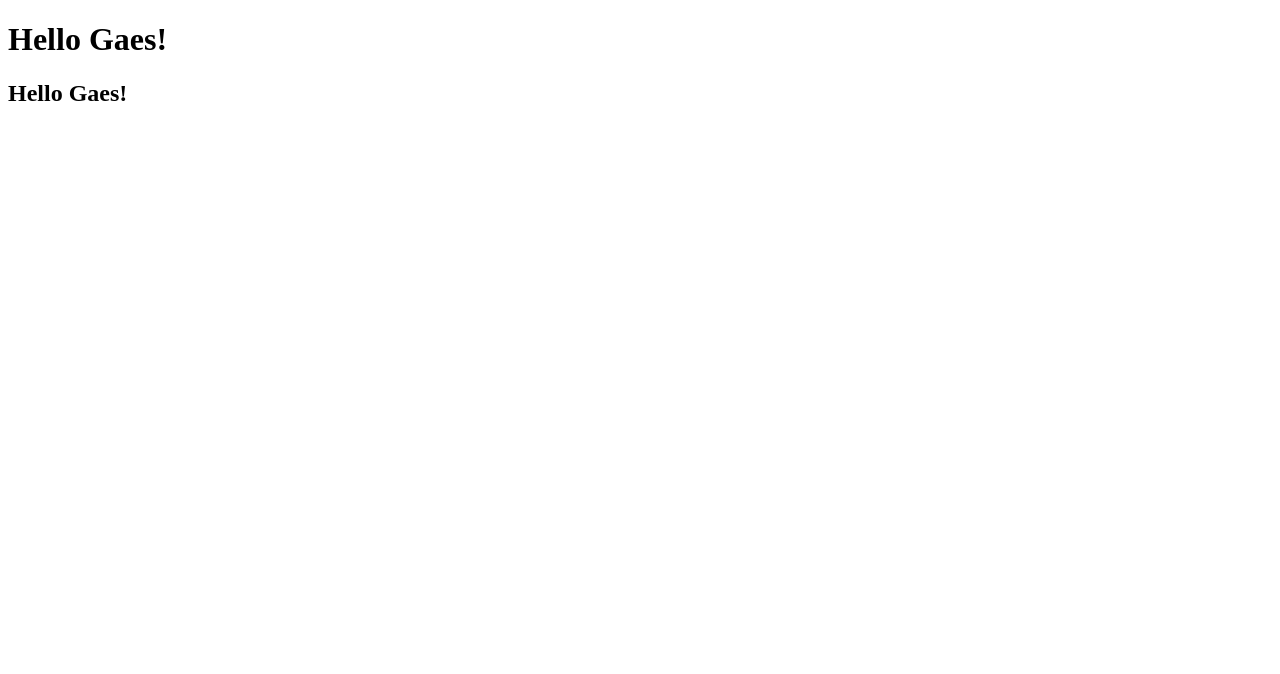
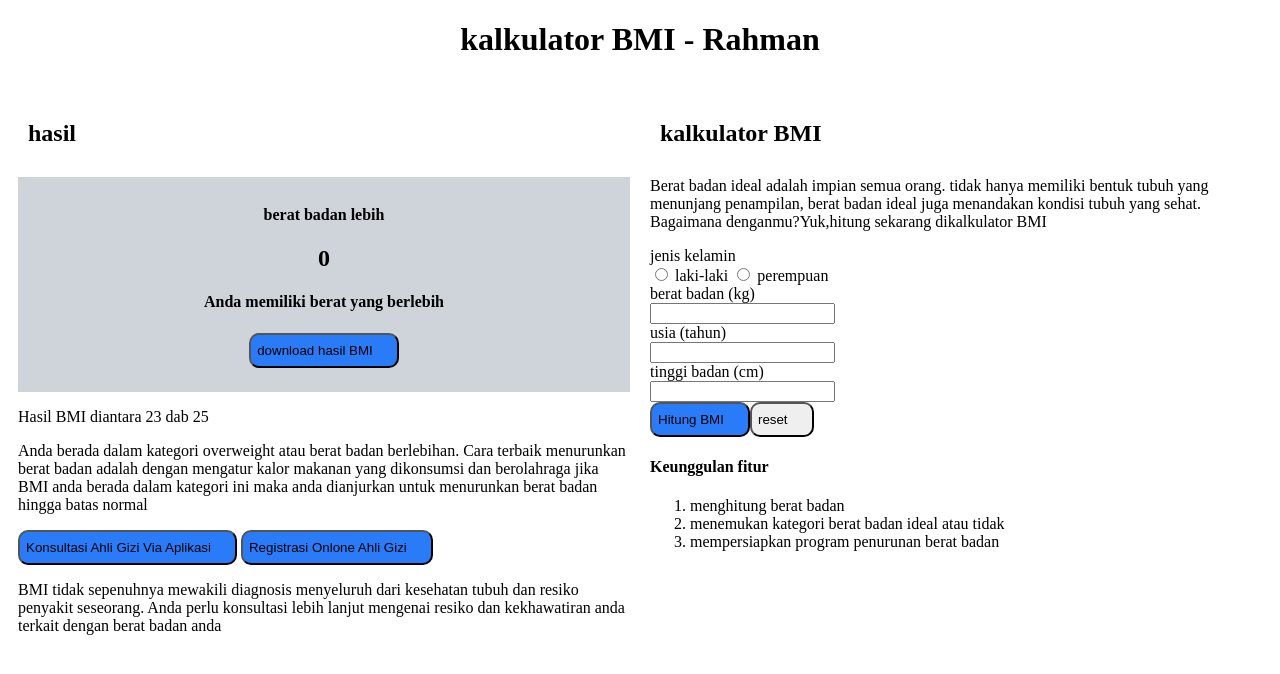
Before and after one commit to revou-fundamental-course/4-mar-24-RahmanibnuBambu, a plain HTML site: page index.html in a window 1280 px wide. Drawn offline with Linux system fonts and the light colour scheme.

Commit message:
on process

```diff
--- a/index.html
+++ b/index.html
@@ -1,12 +1,69 @@
 <!DOCTYPE html>
 <html>
 <head>
-<title>kalkulator BMi</title>
+<title>kalkulator BMI RIB</title>
+<link rel="stylesheet" href="style.css">
 </head>
   <body>
     <header>
-        <h1>Hello Gaes!</h1>
+        <h1>kalkulator BMI - Rahman</h1>
     </header>
-    <h2>Hello Gaes!</h2>
+    <main>
+    <div class="main-container">
+
+        <!-- Form Display -->
+        <div class="RIB-item">
+            <h2>hasil</h2>
+            <section class="RIB-result">
+                <h4>berat badan lebih</h4>
+                <h1>0</h1>
+                <h4>Anda memiliki berat yang berlebih</h4>
+                <button type="button" id="kalkulator-button">download hasil BMI</button>
+            </section>
+            <p>Hasil BMI diantara 23 dab 25</p>
+            <p> Anda berada dalam kategori overweight atau berat badan berlebihan.
+                Cara terbaik menurunkan berat badan adalah dengan mengatur kalor makanan yang dikonsumsi dan berolahraga
+                jika BMI anda berada dalam kategori ini maka anda dianjurkan untuk menurunkan berat badan hingga batas normal</p>
+                <button type="button"id="kalkulator-button">Konsultasi Ahli Gizi Via Aplikasi</button>
+                <button type="button"id="kalkulator-button">Registrasi Onlone Ahli Gizi</button>
+                <p>BMI tidak sepenuhnya mewakili diagnosis menyeluruh dari kesehatan tubuh dan resiko penyakit seseorang. Anda perlu konsultasi lebih lanjut mengenai resiko dan kekhawatiran anda terkait dengan berat badan anda</p>
+        </div>
+
+        <div class="RIB-item">
+            <h2>kalkulator BMI</h2>
+            <p>Berat badan ideal adalah impian semua orang. tidak hanya memiliki bentuk tubuh yang menunjang penampilan, berat badan ideal juga menandakan kondisi tubuh yang sehat. Bagaimana denganmu?Yuk,hitung sekarang dikalkulator BMI</p>
+
+            <section id="RIB-form">
+                <div>
+                <label>jenis kelamin</label><br/>
+                <input type="radio" name="sex" id="sex-men">
+                <label for="sex-men">laki-laki</label>
+                <input type="radio" name="sex" id="sex-woman">
+                <label for="sex-woman">perempuan</label>
+                </div>
+                <div>
+                    <label>berat badan (kg)</label><br/>
+                    <input type="number">
+
+                </div>
+                <div>
+                    <label>usia (tahun)</label><br/>
+                    <input type="number"></div>
+                <div>
+                    <label>tinggi badan (cm)</label><br/>
+                    <input type="number">
+                </div>
+                    <button type="button" id="kalkulator-button">Hitung BMI</button><button type="button">reset</button>
+            </section>
+            <h4>Keunggulan fitur</h4>
+            <ol type="1">
+                <li>menghitung berat badan</li>
+                <li>menemukan kategori berat badan ideal atau tidak</li>
+                <li>mempersiapkan program penurunan berat badan</li>
+            </ol>
+
+        </div>
+    </div>
+</main>
 </body>
 </html>
--- a/style.css
+++ b/style.css
@@ -0,0 +1,42 @@
+header>h1 {
+    text-align: center;
+}
+
+.main-container {
+    display: flex;
+}
+.RIB-item {
+    border: 0px;
+    width: 100%;
+    padding: 10px; ;
+}
+
+.RIB-item>h2 {
+    text-align: left;
+    padding: 10px;
+}
+.RIB-result {
+    text-align: center;
+    background-color: rgb(206, 212, 218);
+    padding-top: 8px;
+    padding-bottom: 24px;
+}
+#RIB-from {
+    background-color: aqua;
+    padding-top: 8px;
+    padding: 24px;
+}
+
+#RIB-from>div{
+    padding: 8px;
+
+}
+button {
+    height: 35px;
+    padding-right: 24px;
+    padding-left: 24pax;
+    border-radius: 10px;
+}
+#kalkulator-button {
+    background-color: rgb(41, 123, 247);
+}
```
